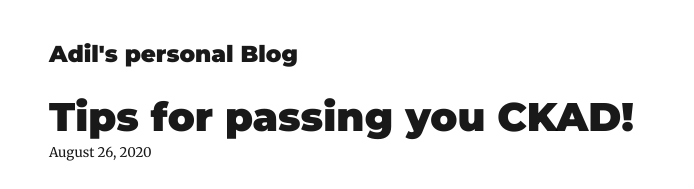
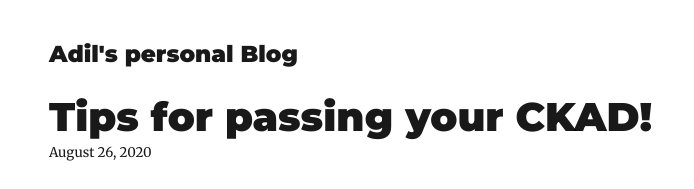
Before and after one commit to adilabed/gatsby-blog, a Gatsby site: page /second-post/ in a window 1280 px wide. Shown: the top 189 px of the page, without its empty margins (276-970 px from the left). Built offline with nearby package versions, Linux system fonts and the light colour scheme; Gatsby itself is replaced by a stand-in of ours; some packages are replaced by stand-ins of ours.

Commit message:
second post yay

```diff
--- a/content/blog/second-post/index.md
+++ b/content/blog/second-post/index.md
@@ -1,5 +1,5 @@
 ---
-title: Tips for passing you CKAD!
+title: Tips for passing your CKAD!
 date: "2020-08-26T16:26:03.284Z"
 description: "Resources that helped me pass the kubernetes certification"
 ---
```
